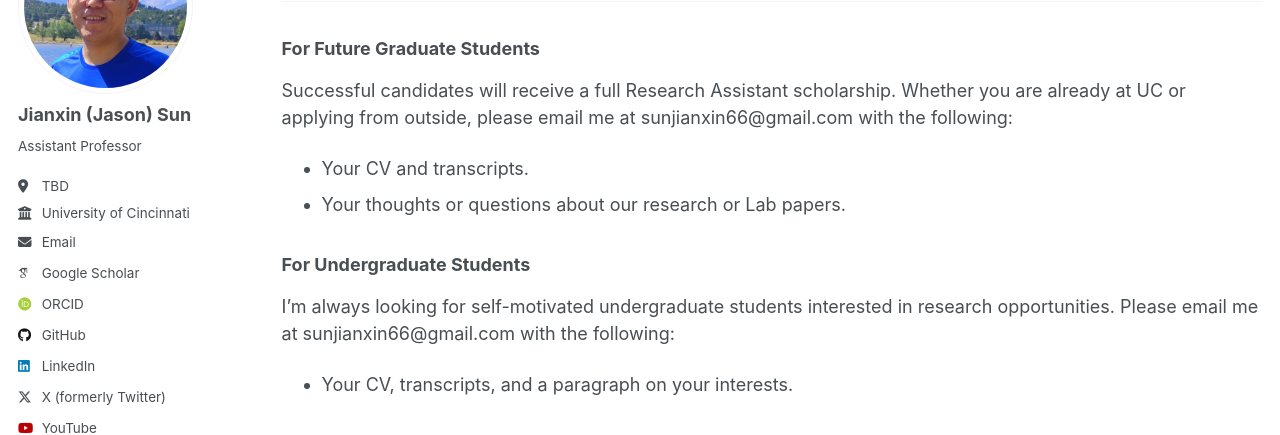
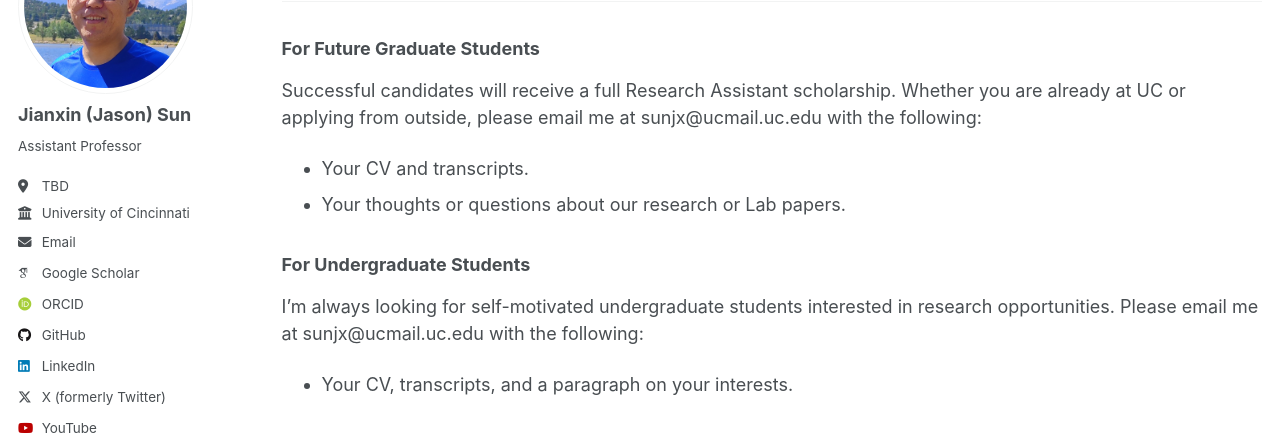
Before and after one commit to sunjianxin/sunjianxin.github.io, a Jekyll site: the page built from _pages/join.html, in a window 1280 px wide and 900 px high, scrolled down 418 px. Shown: the part 180-615 px from the top of the window. Built offline with Jekyll 4.4.1, drawn with Linux system fonts in a browser that asks for light colours; some web fonts are replaced.

Commit message:
Update join.html

```diff
--- a/_pages/join.html
+++ b/_pages/join.html
@@ -26,13 +26,13 @@ author_profile: true
 <h3>How to Join the Lab</h3>
 <hr class="separator">
 <h3>For Future Graduate Students</h3>
-<p>Successful candidates will receive a full Research Assistant scholarship. Whether you are already at UC or applying from outside, please email me at sunjianxin66@gmail.com with the following:</p>
+<p>Successful candidates will receive a full Research Assistant scholarship. Whether you are already at UC or applying from outside, please email me at sunjx@ucmail.uc.edu with the following:</p>
 <ul>
   <li> Your CV and transcripts.</li>
   <li> Your thoughts or questions about our research or Lab papers.</li>
 </ul>
 <h3>For Undergraduate Students</h3>
-<p>I’m always looking for self-motivated undergraduate students interested in research opportunities. Please email me at sunjianxin66@gmail.com with the following:</p>
+<p>I’m always looking for self-motivated undergraduate students interested in research opportunities. Please email me at sunjx@ucmail.uc.edu with the following:</p>
 <ul>
   <li> Your CV, transcripts, and a paragraph on your interests.</li>
 </ul>
```
